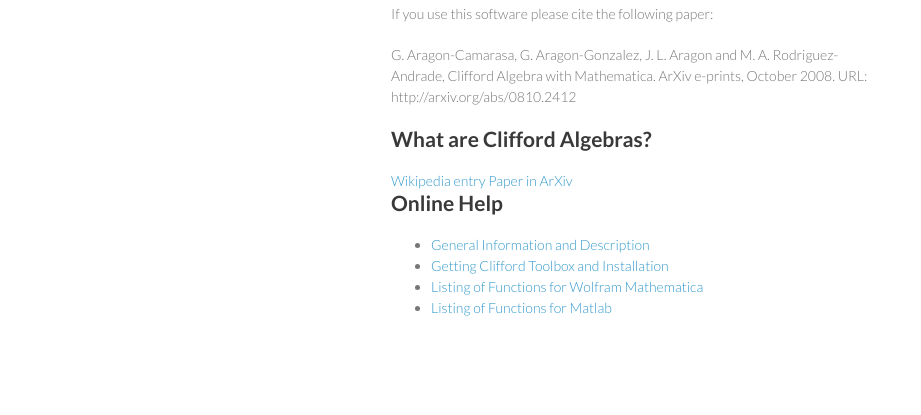
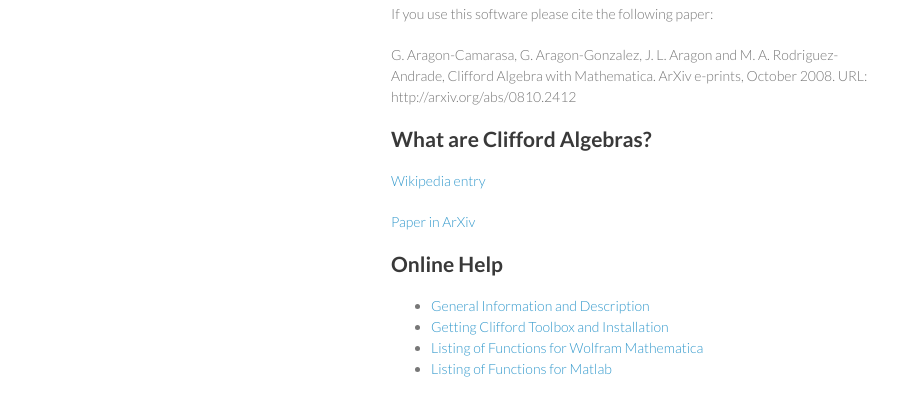
Before and after one commit to gerac83/clifford_toolbox, a plain HTML site: page index.html in a window 1280 px wide. Shown: the part 997-1412 px from the top of the page, without its empty margins (179-1100 px from the left). Before the commit the page ends 1385 px from the top, so only its background shows below. Drawn offline with Linux system fonts and the light colour scheme.

Commit message:
Update index.html

```diff
--- a/index.html
+++ b/index.html
@@ -47,8 +47,8 @@
 <h2>
 <a id="what-are-clifford-algebras" class="anchor" href="#what-are-clifford-algebras" aria-hidden="true"><span class="octicon octicon-link"></span></a>What are Clifford Algebras?</h2>
 
-<a href="http://en.wikipedia.org/wiki/Clifford_algebra">Wikipedia entry</a>
-<a href="http://arxiv.org/abs/0810.2412">Paper in ArXiv</a>
+<p><a href="http://en.wikipedia.org/wiki/Clifford_algebra">Wikipedia entry</a></p>
+<p><a href="http://arxiv.org/abs/0810.2412">Paper in ArXiv</a></p>
 
 <h2>
 <a id="online-help" class="anchor" href="#online-help" aria-hidden="true"><span class="octicon octicon-link"></span></a>Online Help</h2>
```
